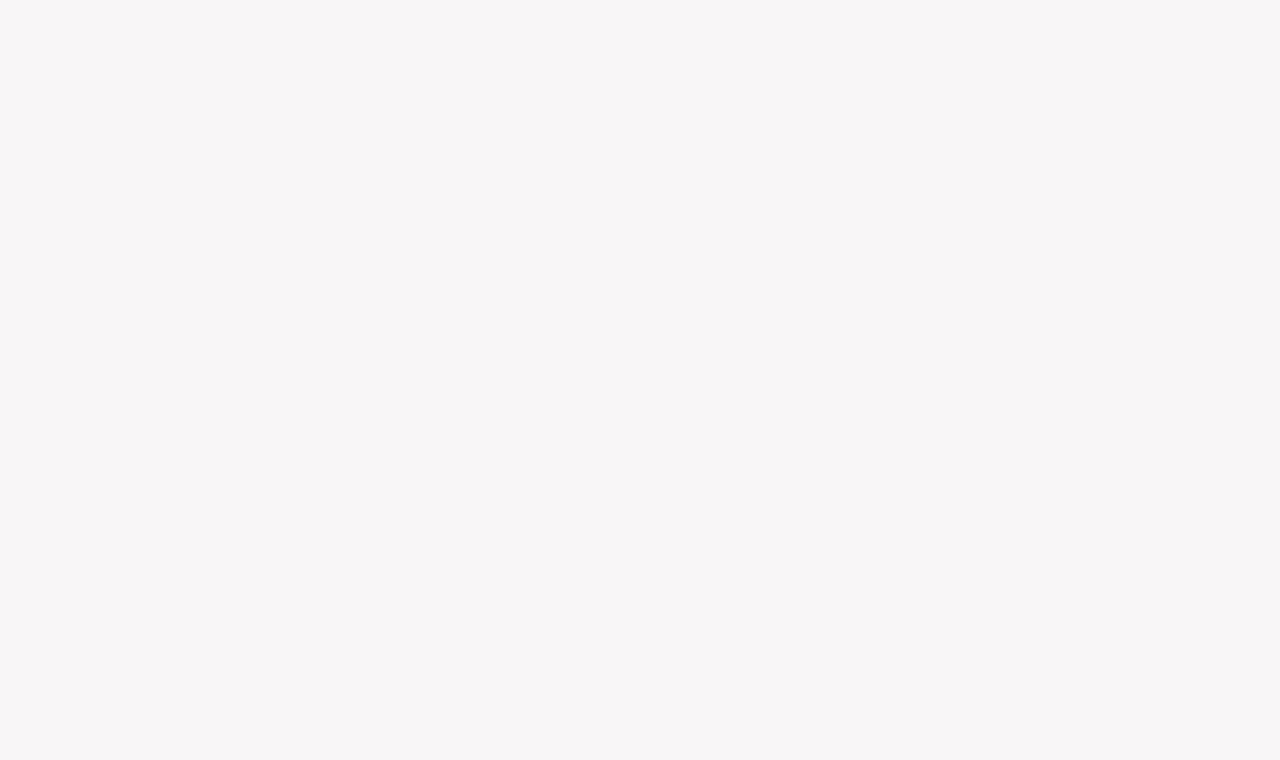
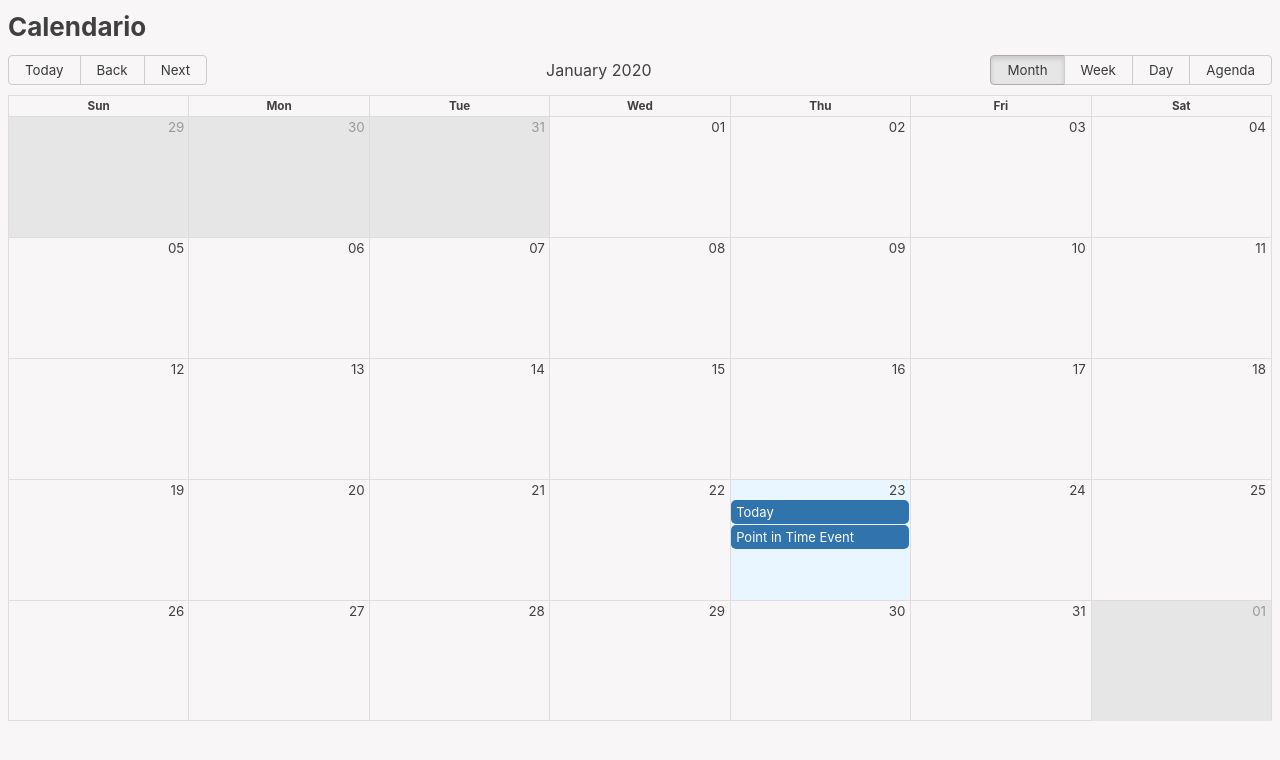
Before and after one commit to vvalcristina/todolist_react, a React (Create React App) app: page /calendario in a window 1280 px wide. Shown: the top 760 px of the page. Built offline with nearby package versions, Linux system fonts and the light colour scheme.

Commit message:
Adicionando um calendario big-calendar

```diff
--- a/package.json
+++ b/package.json
@@ -6,9 +6,12 @@
     "@testing-library/jest-dom": "^4.2.4",
     "@testing-library/react": "^9.4.0",
     "@testing-library/user-event": "^7.2.1",
+    "moment": "^2.24.0",
     "react": "^16.12.0",
+    "react-big-calendar": "^0.23.0",
     "react-calendar": "^2.19.2",
     "react-dom": "^16.12.0",
+    "react-moment": "^0.9.7",
     "react-router-dom": "^5.1.2",
     "react-scripts": "3.3.0"
   },
--- /dev/null
+++ b/src/components/AtividadesCalendario.js
@@ -0,0 +1,137 @@
+import React, { Component } from 'react';
+//import { render } from 'react-dom';
+import { Calendar, momentLocalizer } from 'react-big-calendar';
+import moment from 'moment';
+import './style.css' ;
+import 'react-big-calendar/lib/css/react-big-calendar.css';
+
+export const localizer = momentLocalizer(moment);
+
+export class AtividadesCalendario extends Component {
+    constructor() {
+        super();
+        const now = new Date();
+        const events = [
+            {
+                id: 0,
+                title: 'All Day Event very long title',
+                allDay: true,
+                start: new Date(2015, 3, 0),
+                end: new Date(2015, 3, 1),
+            },
+            {
+                id: 1,
+                title: 'Long Event',
+                start: new Date(2015, 3, 7),
+                end: new Date(2015, 3, 10),
+            },
+            {
+                id: 2,
+                title: 'DTS STARTS',
+                start: new Date(2016, 2, 13, 0, 0, 0),
+                end: new Date(2016, 2, 20, 0, 0, 0),
+            },
+            {
+                id: 3,
+                title: 'DTS ENDS',
+                start: new Date(2016, 10, 6, 0, 0, 0),
+                end: new Date(2016, 10, 13, 0, 0, 0),
+            },
+            {
+                id: 4,
+                title: 'Some Event',
+                start: new Date(2015, 3, 9, 0, 0, 0),
+                end: new Date(2015, 3, 10, 0, 0, 0),
+            },
+            {
+                id: 5,
+                title: 'Conference',
+                start: new Date(2015, 3, 11),
+                end: new Date(2015, 3, 13),
+                desc: 'Big conference for important people',
+            },
+            {
+                id: 6,
+                title: 'Meeting',
+                start: new Date(2015, 3, 12, 10, 30, 0, 0),
+                end: new Date(2015, 3, 12, 12, 30, 0, 0),
+                desc: 'Pre-meeting meeting, to prepare for the meeting',
+            },
+            {
+                id: 7,
+                title: 'Lunch',
+                start: new Date(2015, 3, 12, 12, 0, 0, 0),
+                end: new Date(2015, 3, 12, 13, 0, 0, 0),
+                desc: 'Power lunch',
+            },
+            {
+                id: 8,
+                title: 'Meeting',
+                start: new Date(2015, 3, 12, 14, 0, 0, 0),
+                end: new Date(2015, 3, 12, 15, 0, 0, 0),
+            },
+            {
+                id: 9,
+                title: 'Happy Hour',
+                start: new Date(2015, 3, 12, 17, 0, 0, 0),
+                end: new Date(2015, 3, 12, 17, 30, 0, 0),
+                desc: 'Most important meal of the day',
+            },
+            {
+                id: 10,
+                title: 'Dinner',
+                start: new Date(2015, 3, 12, 20, 0, 0, 0),
+                end: new Date(2015, 3, 12, 21, 0, 0, 0),
+            },
+            {
+                id: 11,
+                title: 'Birthday Party',
+                start: new Date(2015, 3, 13, 7, 0, 0),
+                end: new Date(2015, 3, 13, 10, 30, 0),
+            },
+            {
+                id: 12,
+                title: 'Late Night Event',
+                start: new Date(2015, 3, 17, 19, 30, 0),
+                end: new Date(2015, 3, 18, 2, 0, 0),
+            },
+            {
+                id: 12.5,
+                title: 'Late Same Night Event',
+                start: new Date(2015, 3, 17, 19, 30, 0),
+                end: new Date(2015, 3, 17, 23, 30, 0),
+            },
+            {
+                id: 13,
+                title: 'Multi-day Event',
+                start: new Date(2015, 3, 20, 19, 30, 0),
+                end: new Date(2015, 3, 22, 2, 0, 0),
+            },
+            {
+                id: 14,
+                title: 'Today',
+                start: new Date(new Date().setHours(new Date().getHours() - 3)),
+                end: new Date(new Date().setHours(new Date().getHours() + 3)),
+            },
+            {
+                id: 15,
+                title: 'Point in Time Event',
+                start: now,
+                end: now,
+            },
+        ];
+        this.state = {
+            name: 'React',
+            events
+        };
+    }
+    render() {
+        return (<div className="AtividadesCalendario">
+            <h1>Calendario</h1>
+            <div style={{ height: '500pt' }}>
+                <Calendar events={this.state.events} startAccessor="start" endAccessor="end" defaultDate={moment().toDate()} localizer={localizer} />
+            </div>
+        </div>);
+    }
+}
+export default AtividadesCalendario
--- a/src/components/Calendar.js
+++ /dev/null
@@ -1,14 +0,0 @@
-import React, { Component } from 'react';
-
-
-class Calendar extends Component {
-  render(){
-    return(
-      <div className="Calendar">
-        <h1>Calendario</h1>
-      </div>
-    )
-  }
-}
-
-export default Calendar
--- /dev/null
+++ b/src/components/style.css
@@ -0,0 +1,3 @@
+*{
+    font-family: -apple-system, BlinkMacSystemFont, 'Segoe UI', Helvetica, Arial, sans-serif, 'Apple Color';
+  }
--- a/src/index.js
+++ b/src/index.js
@@ -2,7 +2,7 @@ import React from 'react';
 import ReactDOM from 'react-dom';
 import './index.css';
 import App from './App';
-import Calendar from './components/Calendar'
+import AtividadesCalendario from './components/AtividadesCalendario'
 import * as serviceWorker from './serviceWorker';
 import ToDoList from "./components/ToDoList";
 import { BrowserRouter, Switch, Route } from 'react-router-dom'
@@ -13,7 +13,7 @@ ReactDOM.render(
     <BrowserRouter>
         <Switch>
             <Route path="/" exact={true} component={App}/>
-            <Route path="/calendar" component={Calendar}/>
+            <Route path="/calendario" component={AtividadesCalendario}/>
         </Switch>
     </BrowserRouter>
     , document.getElementById('root'));
```
Also changed, not shown: 1 other file (tests, documents, lock files or other folders).
